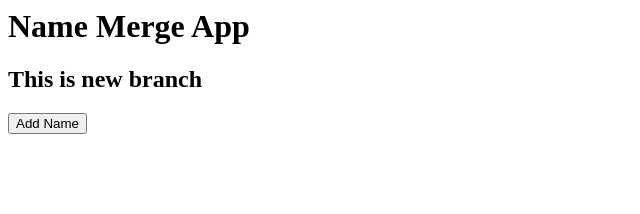
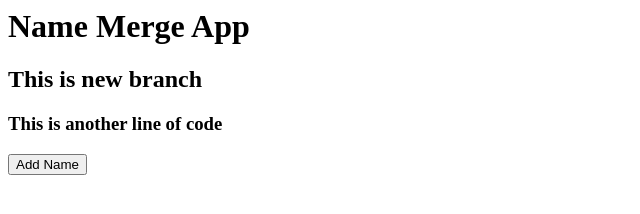
Before and after one commit to kolabank/GithubtestW3School, a plain HTML site: page index.html in a window 1280 px wide. Shown: the whole page, without its empty margins (0-640 px from the left). Drawn offline with Linux system fonts and the light colour scheme.

Commit message:
Update index.html
Added on h3 line

```diff
--- a/index.html
+++ b/index.html
@@ -12,6 +12,7 @@
 
     <h1>Name Merge App</h1>
     <h2>This is new branch</h2>
+    <h3>This is another line of code</h3>
     <button class="nameButton">Add Name</button>
 
     <form class="form" action="">
```
